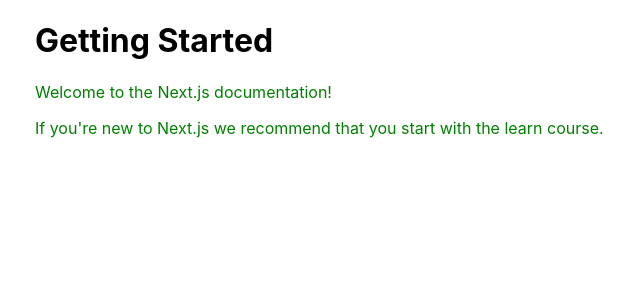
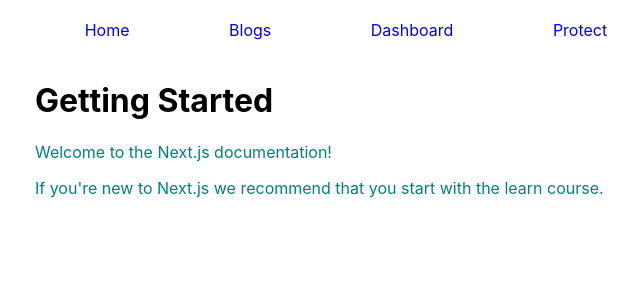
Before and after one commit to max180643/nextjs-basic, a Next.js app: page / in a window 1280 px wide. Shown: the top 300 px of the page, without its empty margins (294-934 px from the left). Built offline with nearby package versions, Linux system fonts and the light colour scheme.

Commit message:
:rocket: layout and next/link

```diff
--- /dev/null
+++ b/src/components/Layout.js
@@ -0,0 +1,23 @@
+import styled from "styled-components";
+
+import Nav from "./Nav";
+
+const Div = styled.div`
+  width: 60%;
+  margin: 0 auto;
+
+  p {
+    color: ${(props) => props.theme.colors.primary};
+  }
+`;
+
+const Layout = ({ children }) => {
+  return (
+    <Div>
+      <Nav />
+      <>{children}</>
+    </Div>
+  );
+};
+
+export default Layout;
--- /dev/null
+++ b/src/components/Nav.js
@@ -0,0 +1,34 @@
+import Link from "next/link";
+import styled from "styled-components";
+
+const NavDiv = styled.nav`
+  display: flex;
+  justify-content: space-around;
+  align-items: center;
+  height: 60px;
+
+  a {
+    color: ${(props) => props.theme.colors.secondary};
+  }
+`;
+
+const Nav = () => {
+  return (
+    <NavDiv>
+      <Link href="/">
+        <a>Home</a>
+      </Link>
+      <Link href="/blogs">
+        <a>Blogs</a>
+      </Link>
+      <Link href="/dashboard">
+        <a>Dashboard</a>
+      </Link>
+      <Link href="/protect">
+        <a>Protect</a>
+      </Link>
+    </NavDiv>
+  );
+};
+
+export default Nav;
--- a/src/pages/_app.js
+++ b/src/pages/_app.js
@@ -1,16 +1,21 @@
 import "../styles/globals.css";
 import { ThemeProvider } from "styled-components";
 
+import Layout from "../components/Layout";
+
 const theme = {
   colors: {
-    primary: "blue",
+    primary: "teal",
+    secondary: "blue",
   },
 };
 
 function MyApp({ Component, pageProps }) {
   return (
     <ThemeProvider theme={theme}>
-      <Component {...pageProps} />
+      <Layout>
+        <Component {...pageProps} />
+      </Layout>
     </ThemeProvider>
   );
 }
--- a/src/pages/index.js
+++ b/src/pages/index.js
@@ -2,20 +2,10 @@
 
 import Head from "next/head";
 // import styles from "../styles/Home.module.css";
-import styled from "styled-components";
-
-const Div = styled.div`
-  width: 60%;
-  margin: 0 auto;
-
-  p {
-    color: green;
-  }
-`;
 
 export default function Home() {
   return (
-    <Div>
+    <>
       <Head>
         <title>Index</title>
         <meta name="description" content="Generated by create next app" />
@@ -28,6 +18,6 @@
         If you're new to Next.js we recommend that you start with the learn
         course.
       </p>
-    </Div>
+    </>
   );
 }
```
